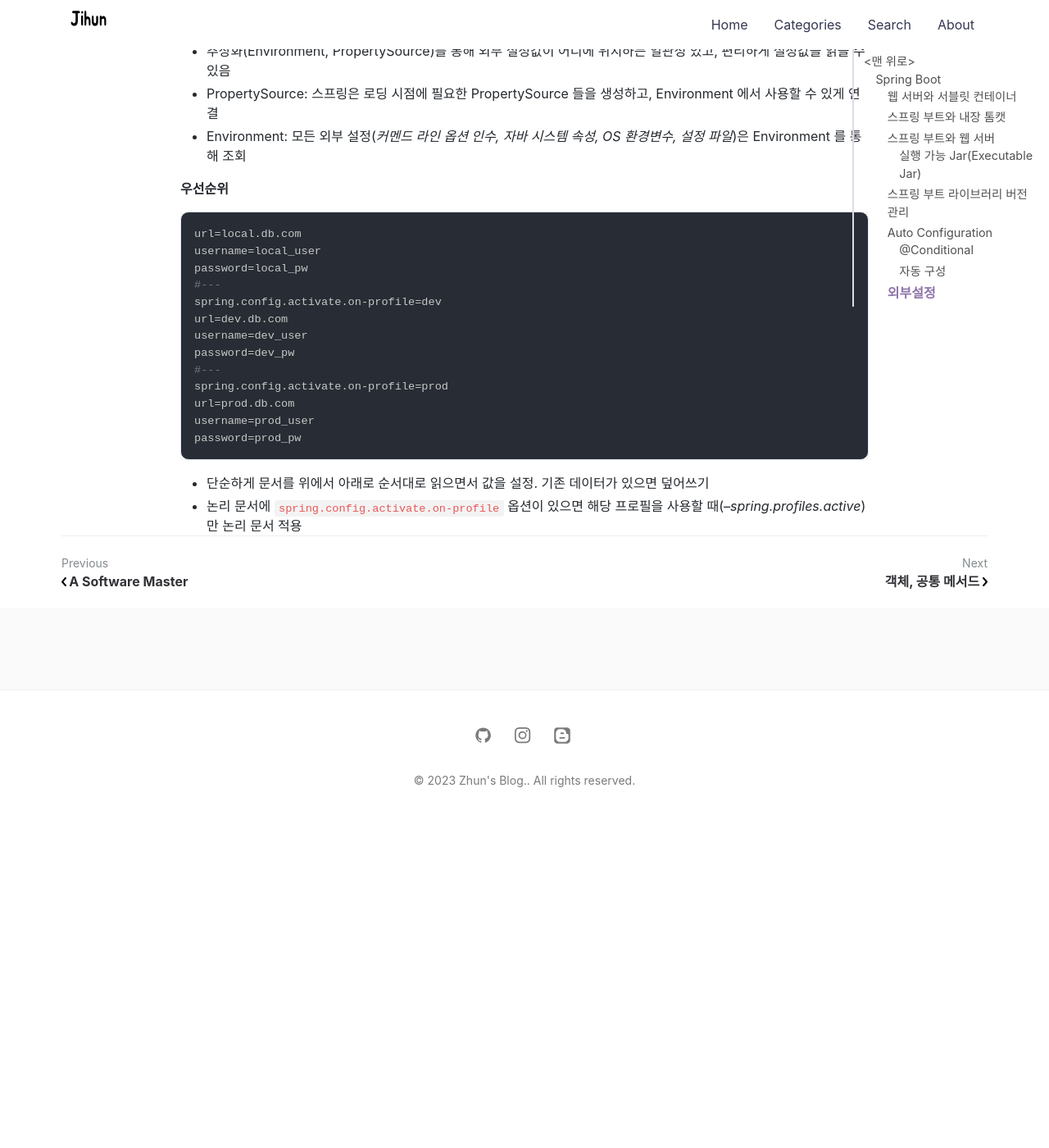
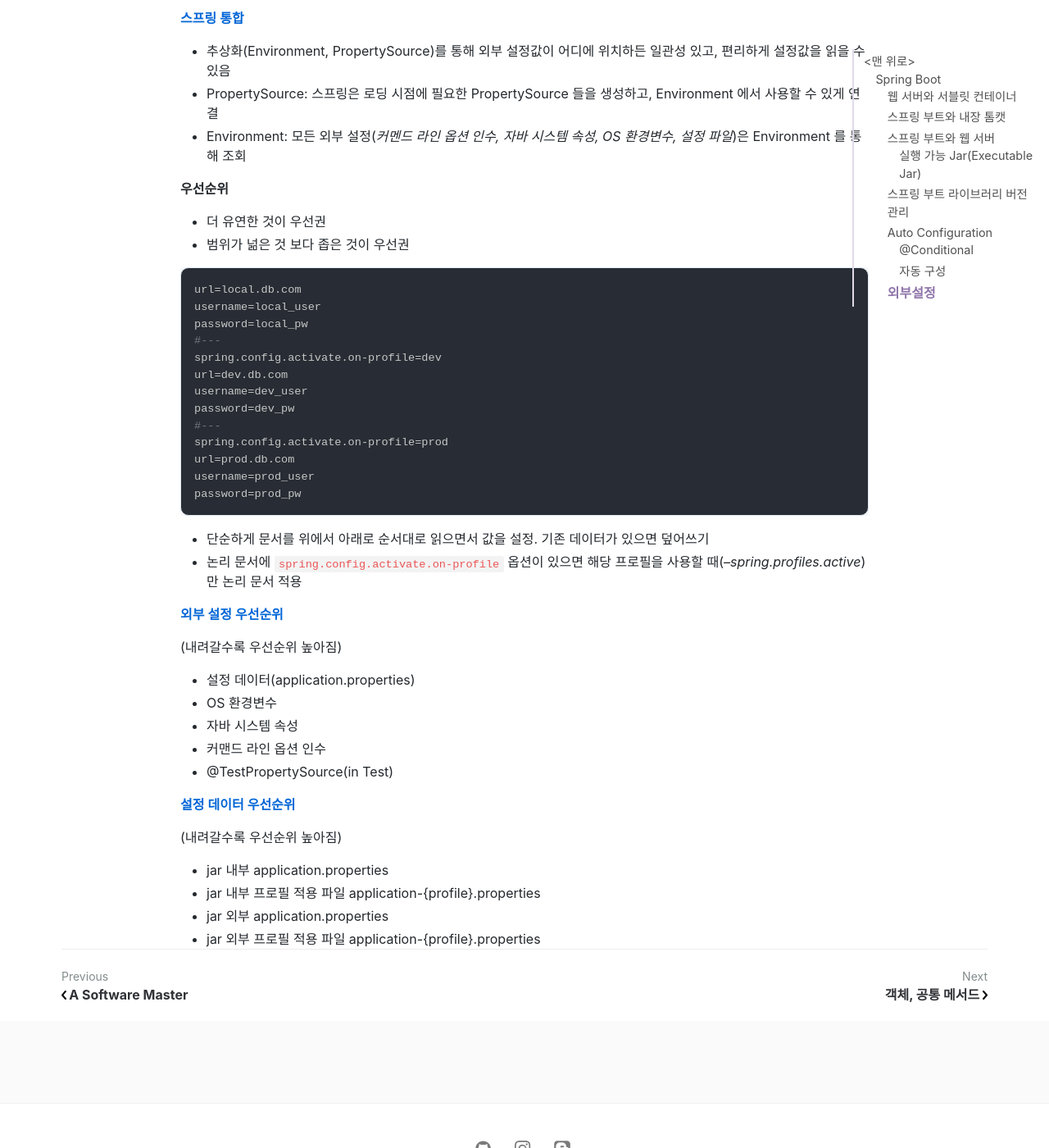
Before and after one commit to jihunparkme/jihunparkme.github.io, a Jekyll site: the page built from _posts/2023-04-06-spring-boot.md, in a window 1280 px wide and 1400 px high, scrolled down 13431 px. Shown: the whole window at 82% size. Built offline with Jekyll 4.4.1, drawn with Linux system fonts in a browser that asks for light colours; nearby versions of some CDN libraries; comment, search, counter and statistics services are not loaded; before the commit the page ends 14438 px from its top, so only the background shows below that.

Commit message:
[SpringBoot] 외부설정 우선순위

````diff
--- a/_posts/2023-04-06-spring-boot.md
+++ b/_posts/2023-04-06-spring-boot.md
@@ -547,6 +547,9 @@
 
 **우선순위**
 
+- 더 유연한 것이 우선권
+- 범위가 넒은 것 보다 좁은 것이 우선권
+
 ```yml
 url=local.db.com
 username=local_user
@@ -565,3 +568,22 @@
 
 - 단순하게 문서를 위에서 아래로 순서대로 읽으면서 값을 설정. 기존 데이터가 있으면 덮어쓰기
 - 논리 문서에 `spring.config.activate.on-profile` 옵션이 있으면 해당 프로필을 사용할 때(*--spring.profiles.active*)만 논리 문서 적용
+
+[**외부 설정 우선순위**](https://docs.spring.io/spring-boot/docs/current/reference/html/features.html#features.external-config)
+
+(내려갈수록 우선순위 높아짐)
+
+- 설정 데이터(application.properties)
+- OS 환경변수
+- 자바 시스템 속성
+- 커맨드 라인 옵션 인수
+- @TestPropertySource(in Test)
+
+[**설정 데이터 우선순위**](https://docs.spring.io/spring-boot/docs/current/reference/html/features.html#features.external-config.files)
+
+(내려갈수록 우선순위 높아짐)
+
+- jar 내부 application.properties
+- jar 내부 프로필 적용 파일 application-{profile}.properties
+- jar 외부 application.properties
+- jar 외부 프로필 적용 파일 application-{profile}.properties
````
